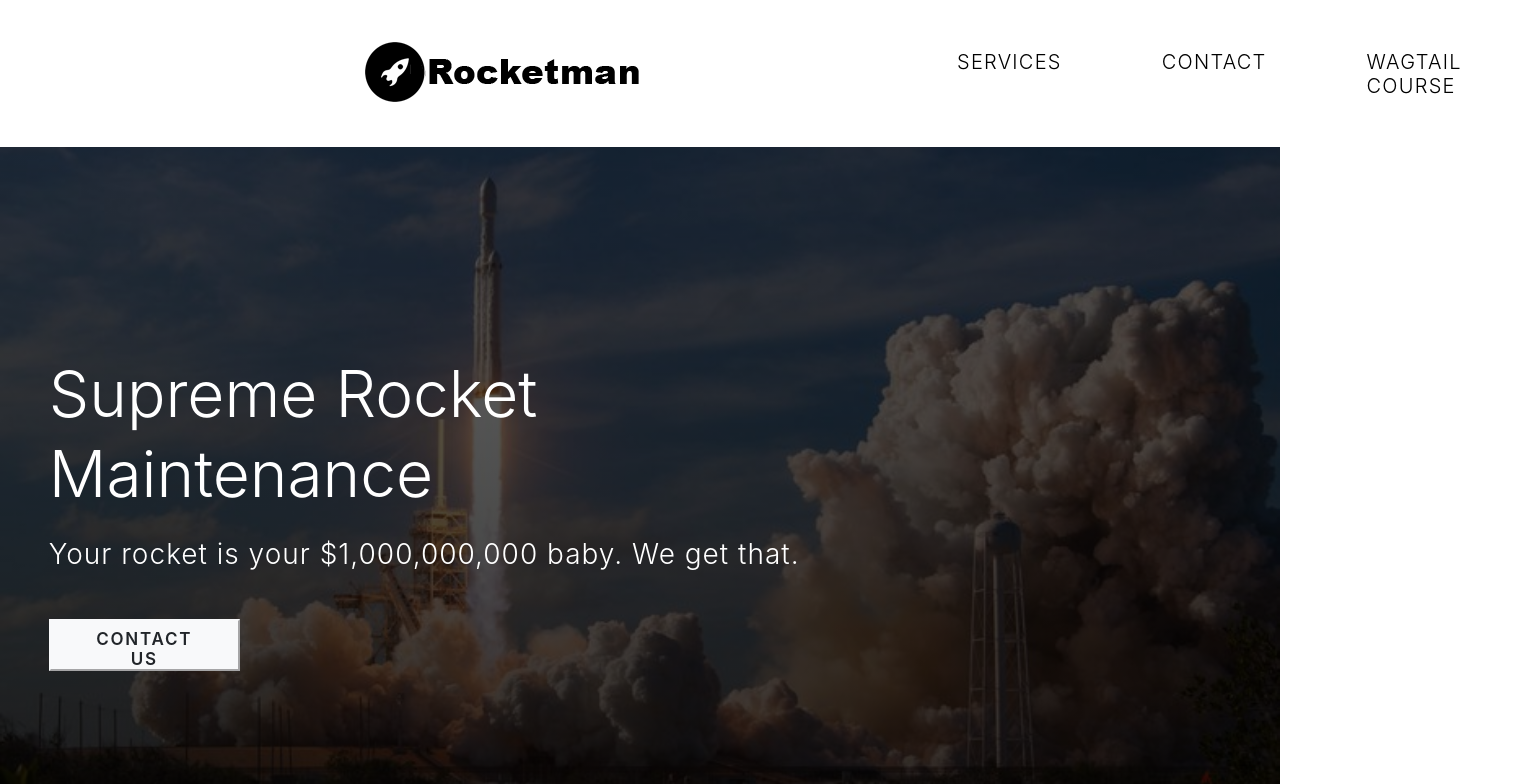
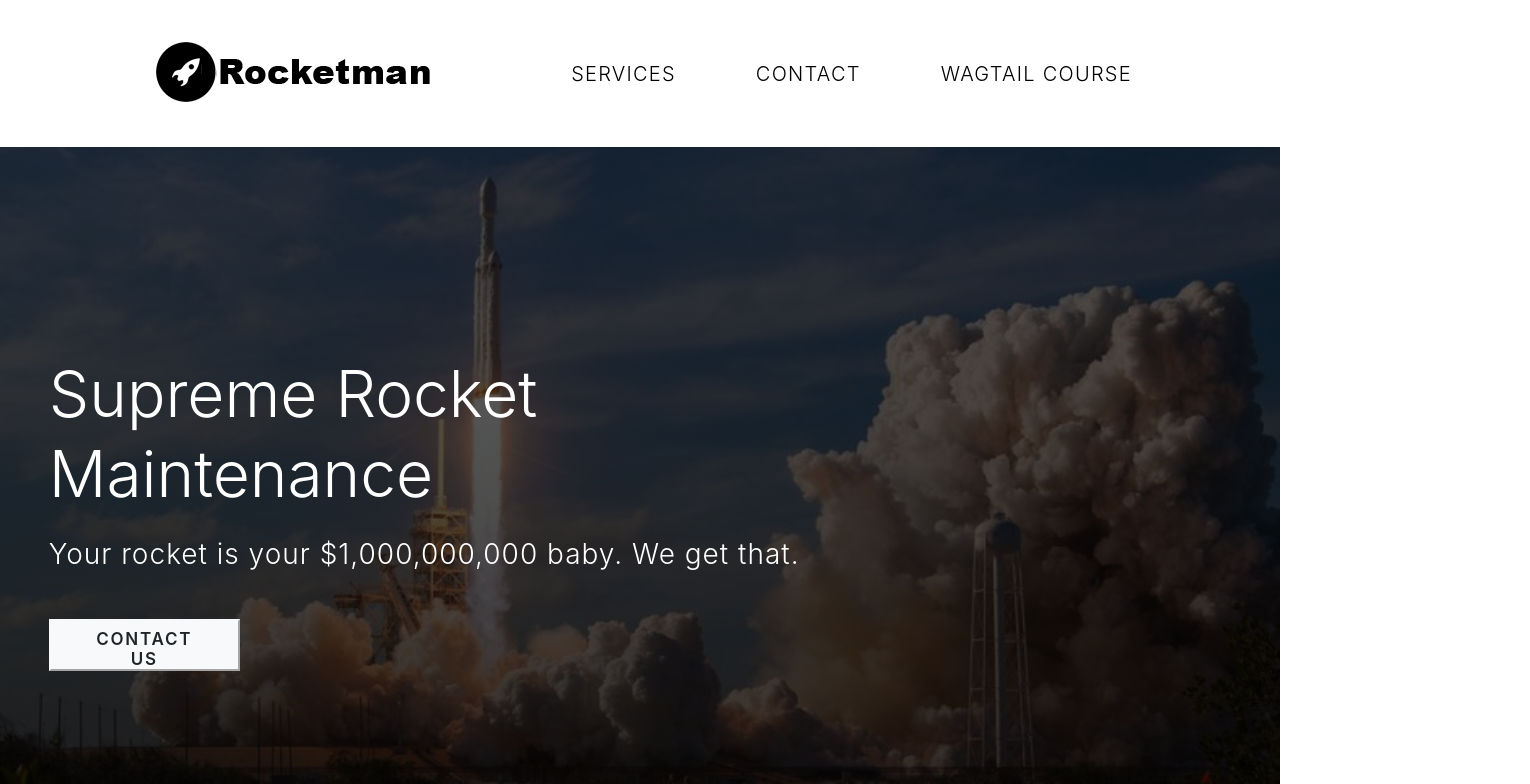
Before and after one commit to PSpraggins/CSS101, a plain HTML site: page index.html in a window 1280 px wide. Shown: the top 784 px of the page, 1530 px wide, since content can reach past the window. Drawn offline with Linux system fonts and the light colour scheme.

Commit message:
Fixed Some smaller screen CSS issues

```diff
--- a/styles.css
+++ b/styles.css
@@ -5,11 +5,12 @@ nav{
     padding: 37px 48px;
     display: flex;
     align-items: center;
+    justify-content: space-evenly;
 }
 #nav-container{
     height: 73px;
-    padding: 0 18px;
-    margin: 0 64px;
+    /* padding: 0 18px; */
+    /* margin: 0 64px; */
     display: flex;
     align-items: center;
 
@@ -18,11 +19,11 @@ nav{
     display: inline-block;
     padding: 5px 0;
     margin-right: 48px;
-    padding-left: 235px;
+    padding-left: 3em;
 }
 nav ul{
     display: flex;
-    margin-left: 175px;
+    margin-left: .5em;
     list-style-type: none;
 }
 nav li{
@@ -30,7 +31,7 @@ nav li{
     font-size: 20px;
     font-family: -apple-system, BlinkMacSystemFont, 'Segoe UI', Roboto, Oxygen, Ubuntu, Cantarell, 'Open Sans', 'Helvetica Neue', sans-serif;
     font-weight: 350;
-    margin: 0 50px;
+    margin: 0 2em;
     letter-spacing: 1.25px;
 }
 
```
